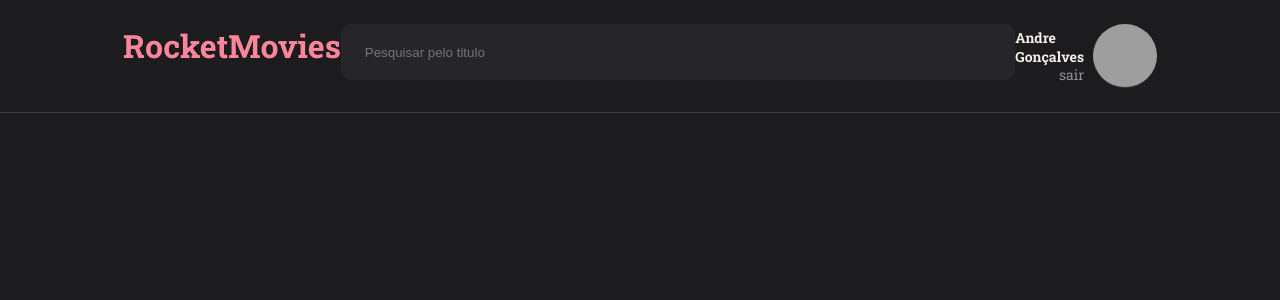
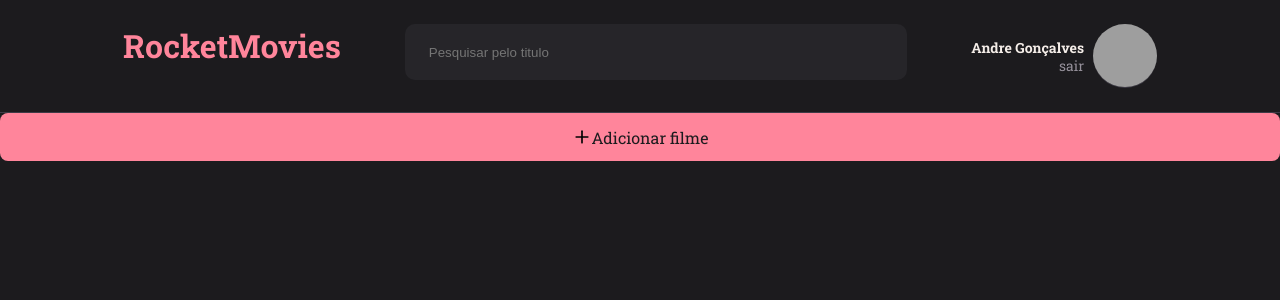
Before and after one commit to AndreGoncalves2/exp-desafio-restful-react, a React (Vite) app: page / in a window 1280 px wide. Shown: the top 300 px of the page. Built offline with nearby package versions, Linux system fonts and the light colour scheme; grey boxes are pictures that could not be loaded.

Commit message:
Header - Created

```diff
--- a/package.json
+++ b/package.json
@@ -12,6 +12,7 @@
   "dependencies": {
     "react": "^18.2.0",
     "react-dom": "^18.2.0",
+    "react-icons": "^4.9.0",
     "styled-components": "^6.0.0-rc.3"
   },
   "devDependencies": {
--- /dev/null
+++ b/src/components/Button/index.jsx
@@ -0,0 +1,13 @@
+import { Container } from './styles';
+
+
+export function Button({icon: Icon, title, ...rest}) {
+    return (
+        <Container
+        type="button"
+        >
+            {Icon && <Icon size={20}/>}
+            {title}
+        </Container>
+    );
+}
--- /dev/null
+++ b/src/components/Button/styles.js
@@ -0,0 +1,25 @@
+import styled from 'styled-components';
+
+export const Container = styled.button`
+    display: flex;
+    align-items: center;
+    justify-content: center;
+
+
+    width: 100%;
+    padding: 13.5px 0;
+
+    border: none;
+    border-radius: 8px;
+
+    background-color: ${({ theme }) => theme.COLORS.VIOLET};
+    color: ${({ theme }) => theme.COLORS.BACKGROUND_300};
+
+
+    font-size: 16px;
+    line-height: 21px;
+
+    > svg {
+        color: black;
+    }
+`;
--- a/src/components/Header/styles.js
+++ b/src/components/Header/styles.js
@@ -4,6 +4,7 @@
     padding: 24px 123px;
     display: flex;
     justify-content: space-between;
+    gap: 64px;
 
     border-bottom: 1px solid ${({ theme }) => theme.COLORS.GRAY_200 };
 
--- a/src/components/Input/styles.js
+++ b/src/components/Input/styles.js
@@ -3,6 +3,7 @@
 export const Container = styled.input`
     height: 56px;
     width: 100%;
+
     padding: 19px 24px;
     border-radius: 10px;
     border: none;
--- a/src/components/Profile/styles.js
+++ b/src/components/Profile/styles.js
@@ -20,6 +20,7 @@
         h2 {
             font-size: 14px;
             font-weight: 700;
+            white-space: nowrap;
 
             color: ${({ theme }) => theme.COLORS.WHITE};
         }
--- a/src/pages/Home/index.jsx
+++ b/src/pages/Home/index.jsx
@@ -1,11 +1,15 @@
 import { Container } from './styles';
 
 import { Header } from '../../components/Header';
+import { Button } from '../../components/Button';
+
+import { FiPlus } from 'react-icons/fi';
 
 export function Home() {
     return (
         <Container>
             <Header/>
+            <Button title="Adicionar filme" icon={FiPlus}/>
         </Container>
     );
 }
```
Also changed, not shown: 1 other file (tests, documents, lock files or other folders).
